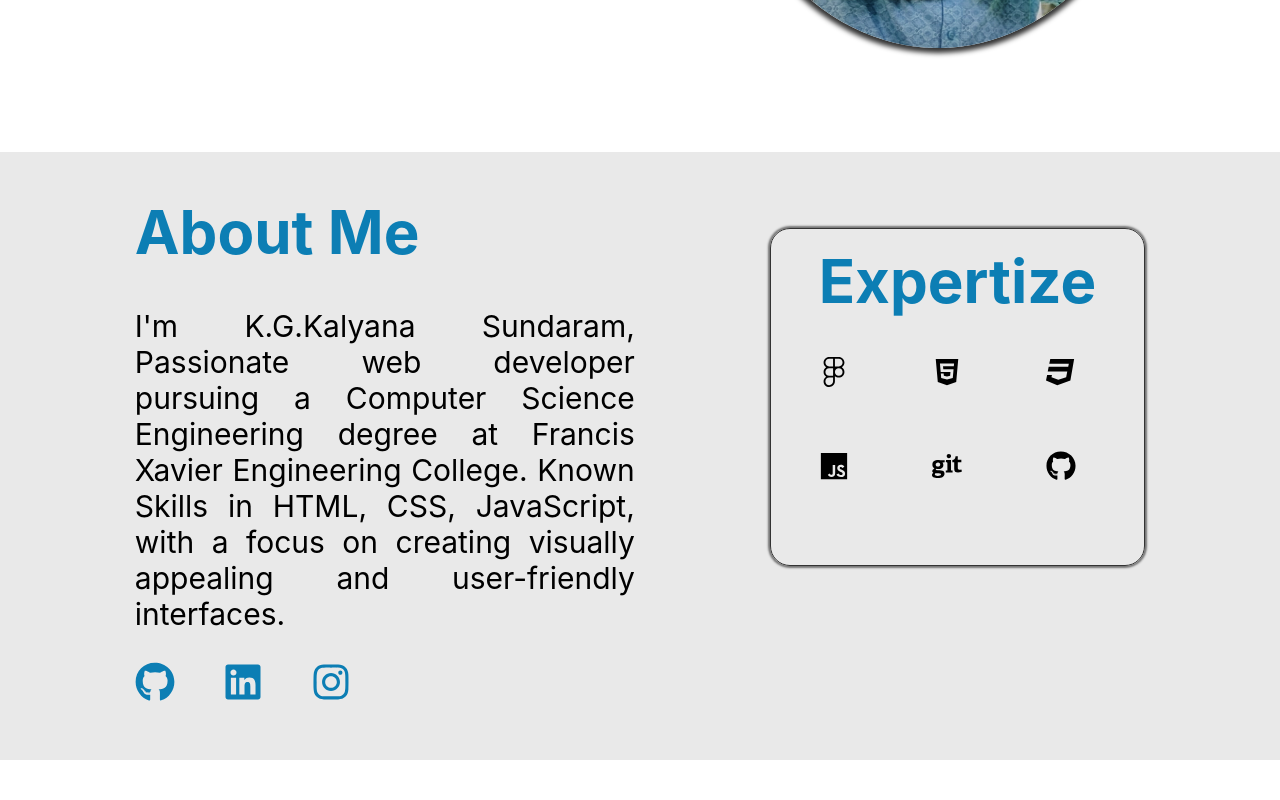
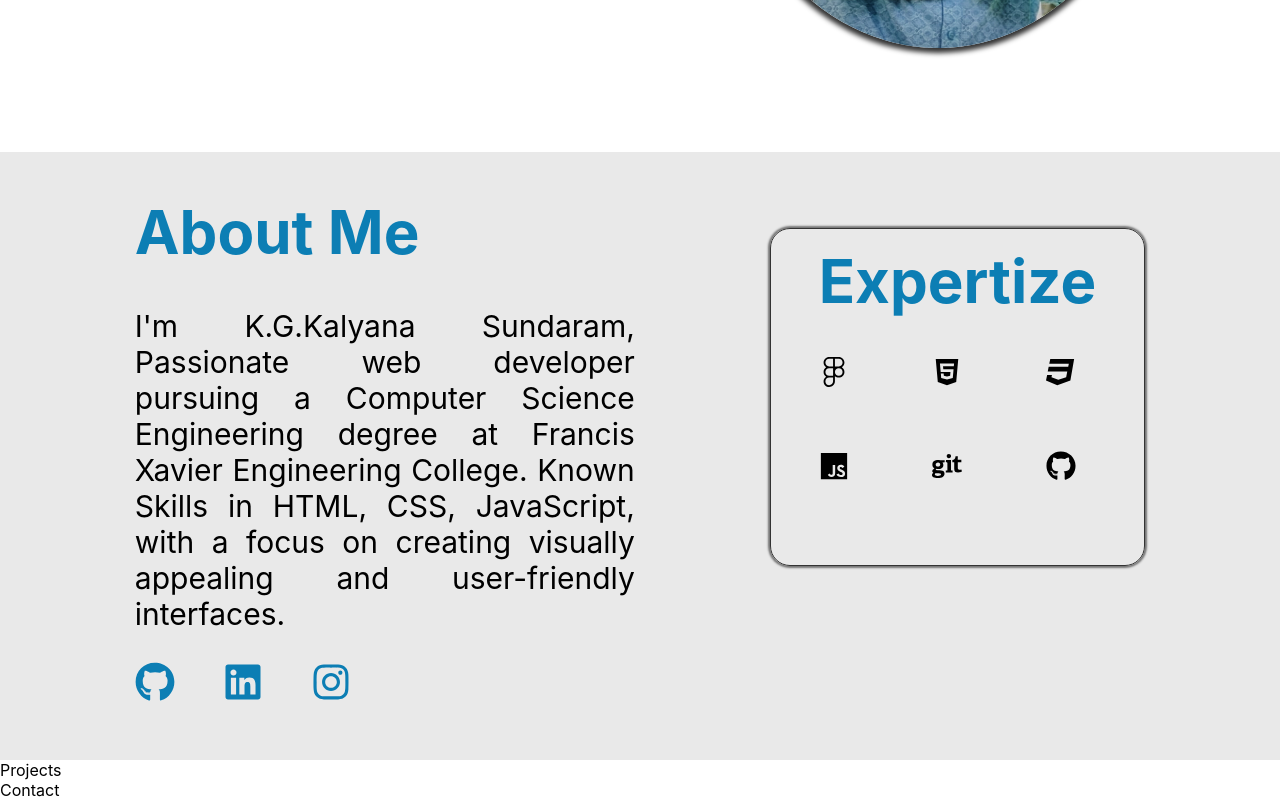
Before and after one commit to KalyanaSundaram01/Portfolio, a React (Create React App) app: page / in a window 1280 px wide. Shown: the part 677-1477 px from the top of the page. Before the commit the page ends 1437 px from the top, so only its background shows below. Built offline with nearby package versions, Linux system fonts and the light colour scheme.

Commit message:
Updated Files

```diff
--- a/src/components/Contact.js
+++ b/src/components/Contact.js
@@ -4,7 +4,7 @@ import React from 'react'
 
 const Contact = () => {
   return (
-    <div>Contact</div>
+    <div className="Contact" id="contact">Contact</div>
   )
 }
 
--- a/src/components/Navbar.js
+++ b/src/components/Navbar.js
@@ -24,7 +24,7 @@ const Navbar = () => {
           <div className={`navbar-menu ${isOpen ? 'active' : ''}`}>
                 <div className="navbar-item" onClick={() => handleScroll('home')}>Home</div>
                 <div className="navbar-item" onClick={() => handleScroll('about')}>About</div>
-                <div className="navbar-item" onClick={() => handleScroll('projects')}>Projects</div>
+                <div className="navbar-item" onClick={() => handleScroll('project')}>Projects</div>
                 <div className="navbar-item" onClick={() => handleScroll('contact')}>Contact</div>
             </div>
 
--- a/src/components/Projects.js
+++ b/src/components/Projects.js
@@ -4,7 +4,7 @@ import React from 'react'
 
 const Projects = () => {
   return (
-    <div>Projects</div>
+    <div className="project" id="project">Projects</div>
   )
 }
 
--- a/src/pages/Mainpage.js
+++ b/src/pages/Mainpage.js
@@ -35,6 +35,8 @@ const MainPage = () => {
       <Navbar />
       <Home />
       <About/>
+      <Projects/>
+      <Contact/>
     </div>
   );
 };
```
